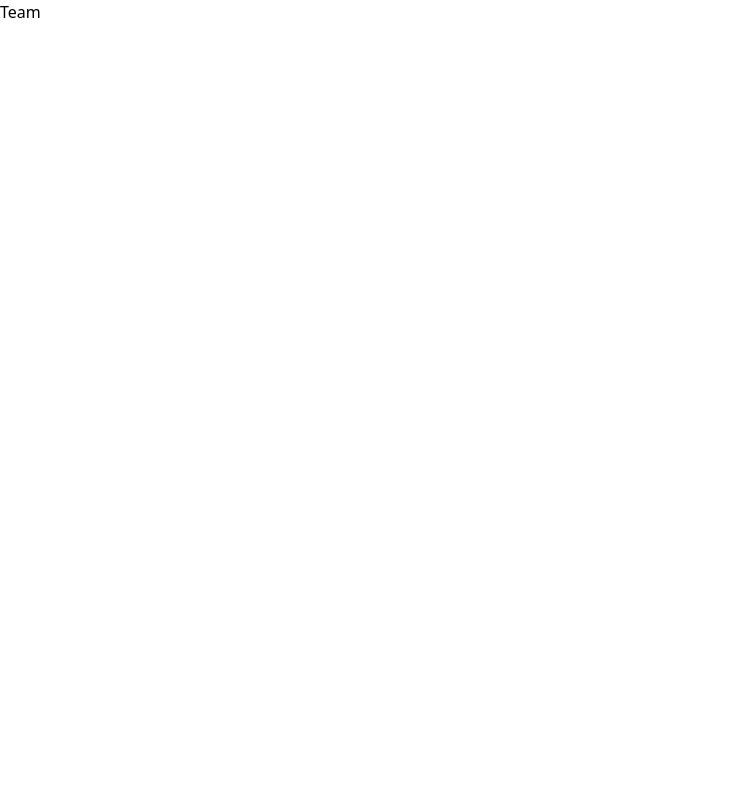
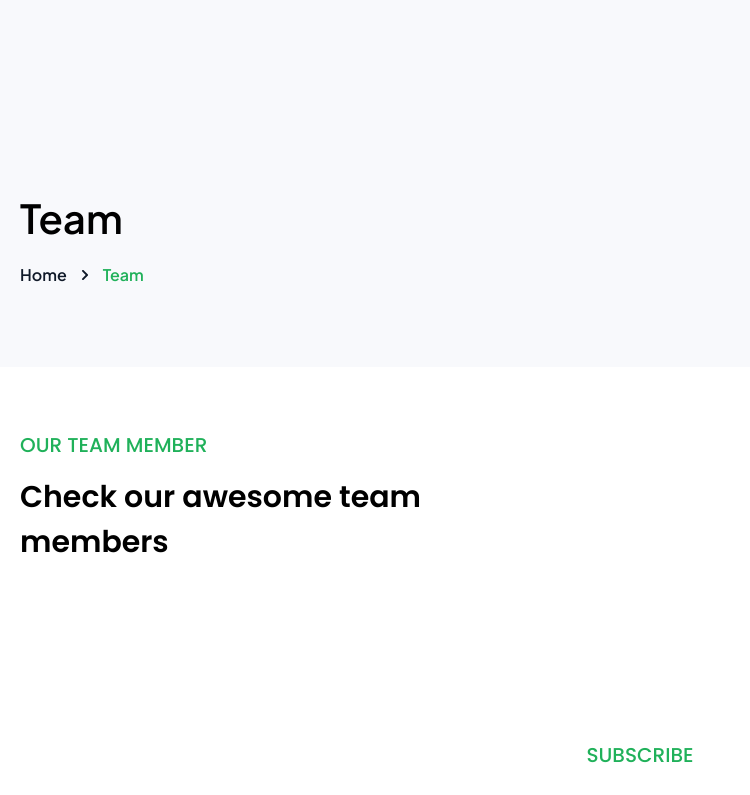
Before and after one commit to Emoncr/Craetive-Agency, a Next.js app: page /team in a window 1280 px wide. Shown: the top 795 px of the page, without its empty margins (0-750 px from the left). Built offline with nearby package versions, Linux system fonts and the light colour scheme.

Commit message:
created team page layout

```diff
--- /dev/null
+++ b/src/app/team/error.jsx
@@ -0,0 +1,10 @@
+"use client"
+const Error = () => {
+  return (
+    <div>
+
+    </div>
+  )
+}
+
+export default Error
--- /dev/null
+++ b/src/app/team/layout.jsx
@@ -0,0 +1,34 @@
+import Subscribe from '@/components/Subscribe'
+import Link from 'next/link'
+import React from 'react'
+
+const Layout = ({ children }) => {
+    return (
+        <main>
+            <div className="team_layout pt-48 pb-20 bg-bgGray">
+                <div className="container">
+                    <h1 className='heading'>Team</h1>
+                    <div className="navigation">
+                        <nav className="text-[#101A29] font-jakartaSans font-semibold mt-5">
+                            <ol className="list-none p-0 inline-flex">
+                                <li className="flex items-center">
+                                    <Link href={"/"} >Home</Link>
+                                    <svg className="fill-current w-3 h-3 mx-3" xmlns="http://www.w3.org/2000/svg" viewBox="0 0 320 512">
+                                        <path d="M285.476 272.971L91.132 467.314c-9.373 9.373-24.569 9.373-33.941 0l-22.667-22.667c-9.357-9.357-9.375-24.522-.04-33.901L188.505 256 34.484 101.255c-9.335-9.379-9.317-24.544.04-33.901l22.667-22.667c9.373-9.373 24.569-9.373 33.941 0L285.475 239.03c9.373 9.372 9.373 24.568.001 33.941z" />
+                                    </svg>
+                                </li>
+                                <li className="flex items-center text-brandGreen">
+                                    <Link href={"/"} >Team</Link>
+                                </li>
+                            </ol>
+                        </nav>
+                    </div>
+                </div>
+            </div>
+            {children}
+            <Subscribe />
+        </main>
+    )
+}
+
+export default Layout
--- a/src/app/loading.jsx
+++ b/src/app/team/loading.jsx
@@ -3,7 +3,7 @@
 const Loading = () => {
     return (
         <div className="fixed bg-white inset-0  flex items-center justify-center">
-            <div className="loader w-16 h-16 border-t-4 border-green-500 border-solid rounded-full animate-spin"></div>
+            <div className="loader w-16 h-16 border-4 border-brandOrange border-solid rounded-full animate-spin"></div>
         </div>
     );
 };
--- a/src/app/team/page.jsx
+++ b/src/app/team/page.jsx
@@ -2,7 +2,15 @@ import React from 'react'
 
 const Team = () => {
   return (
-    <div>Team</div>
+    <section className='pt-16 pb-20'>
+      <div className="container">
+        <div className="content">
+          <p className='tagline_text'>Our Team Member</p>
+          <h2 className="sub_heading mt-4 max-w-[500px]">Check our awesome team members</h2>
+        </div>
+
+      </div>
+    </section>
   )
 }
 
--- a/src/components/Subscribe.jsx
+++ b/src/components/Subscribe.jsx
@@ -8,7 +8,7 @@ const Subscribe = () => {
                 <h2 className='sub_heading max-w-[500px] mx-auto text-center capitalize mt-5'>Subscribe to get the latest news about us</h2>
                 <p className='font_avenir text-[#8B8B8B] font-medium capitalize text-center mt-1'>Please drop your email below to get daily update about what we do</p>
                 <div className="imput_container max-w-[600px] mx-auto relative mt-10">
-                    <input className='w-full border border-black rounded-[14px] py-5 px-4 placeholder:capitalize placeholder:text-[#8B8B8B]' placeholder='Enter your email address' type="email" />
+                    <input className='w-full border border-black rounded-[14px] py-5 px-4 placeholder:capitalize placeholder:text-[#8B8B8B] focus:outline-brandOrange' placeholder='Enter your email address' type="email" />
                     <button className='bg-brandOrange py-4 px-6 rounded-[14px] font-poppins font-medium text-white absolute right-2 top-1/2 -translate-y-1/2  '>Subscribe</button>
                 </div>
             </div>
--- a/tailwind.config.js
+++ b/tailwind.config.js
@@ -20,7 +20,8 @@ module.exports = {
         bgGreenLite: "#F0FDF4",
         brandOrange: "#F55F1D",
         brandsBG: "#F8FFF9",
-        brandSecound:"#2E3E5C",
+        brandSecound: "#2E3E5C",
+        bgGray: "#F8F9FC",
       },
       boxShadow: {
         teamShadow: "0px 4.4px 20px -1px rgba(19, 16, 34, 0.05)",
```
